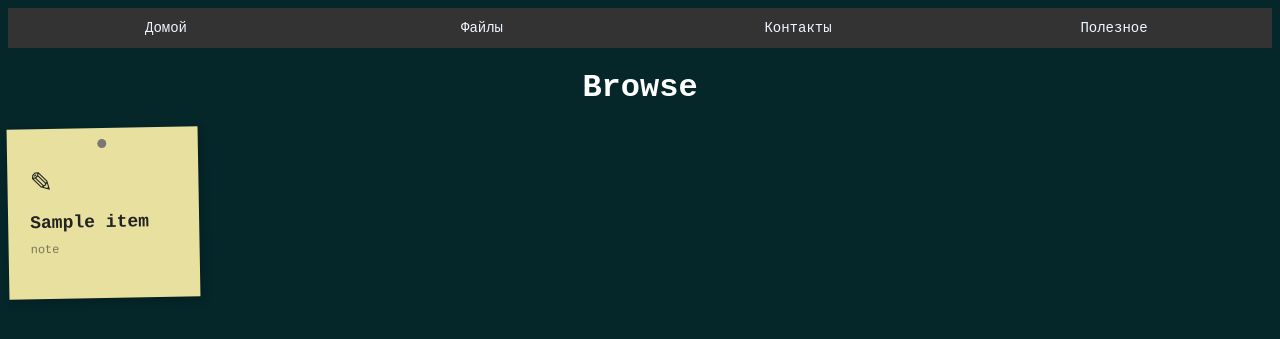
After one commit to vintdime/coolserver, a Flask app: template templates/browse.html in a window 1280 px wide. The commit adds this page. Shown: the top 339 px of the page. Run offline with Flask 3, Linux system fonts and the light colour scheme; the template is opened without the code that fills it: most values are stand-ins (such as "Sample title", 1, 10 or a date in 2020).

Commit message:
ну тут короче да

```diff
--- a/app.py
+++ b/app.py
@@ -1,10 +1,65 @@
 from flask import Flask, render_template, url_for
+from pathlib import Path
+import markdown
 
 app = Flask(__name__)
+
+CONTENT_DIR = Path(__file__).parent / "content"
 
 @app.route("/")
 def index():
     return render_template('index.html')
 
+@app.route("/Browse/")
+@app.route("/Browse/<path:filepath>")
+def Browse(filepath=""):
+
+    current_path = (CONTENT_DIR / filepath).resolve()
+
+    if CONTENT_DIR not in current_path.parents and current_path != CONTENT_DIR:
+        abort(404)
+
+    if current_path.is_file():
+
+        if current_path.suffix.lower() != ".md":
+            abort(404)
+
+        markdown_text = current_path.read_text(encoding="utf-8")
+
+        html = markdown.markdown(
+            markdown_text,
+            extensions=["fenced_code", "tables", "toc"]
+        )
+
+        return render_template(
+            "note.html",
+            content=html
+        )
+
+    if current_path.is_dir():
+
+        items = []
+
+        for item in sorted(current_path.iterdir()):
+
+            if item.is_dir():
+                items.append({
+                    "name": item.name,
+                    "type": "folder"
+                })
+
+            elif item.is_file() and item.suffix.lower() == ".md":
+                items.append({
+                    "name": item.stem,
+                    "type": "file"
+                })
+
+        return render_template(
+            "browse.html",
+            items=items,
+            current_path=filepath
+        )
+
+
 if __name__ == "__main__":
     app.run(debug=True)
--- a/static/css/main.css
+++ b/static/css/main.css
@@ -1,4 +1,193 @@
+/* Add a black background color to the top navigation */
+.topnav {
+  background-color: #333;
+  overflow: hidden;
+  display: flex;
+}
+.popup {
+    display: none;
+
+    position: fixed;
+    inset: 0;
+
+    width: 100%;
+    height: 100%;
+
+    background-color: rgba(0, 0, 0, 0.6);
+
+    z-index: 9999;
+}
+
+.popup-content {
+    position: absolute;
+
+    top: 50%;
+    left: 50%;
+    transform: translate(-50%, -50%);
+
+    width: 600px;
+    padding: 25px;
+
+    background-color: #333;
+    color: aliceblue;
+
+    border-radius: 10px;
+
+    box-sizing: border-box;
+}
+.close {
+    position: absolute;
+    top: 10px;
+    right: 15px;
+
+    font-size: 28px;
+    font-weight: bold;
+
+    color: aliceblue;
+    cursor: pointer;
+
+    transition: 0.2s;
+}
+
+.close:hover {
+    color: #04AA6D;
+    transform: scale(1.2);
+}
+
+/* Style the links inside the navigation bar */
+.topnav a {
+  flex: 1;
+  color: aliceblue;
+  text-align: center;
+  padding: 12px 0;
+  text-decoration: none;
+  font-size: 14px;
+  font-family: 'Courier New', Courier, monospace;
+}
+
+/* Change the color of links on hover */
+.topnav a:hover {
+  background-color: #ddd;
+  color: black;
+}
+
+/* Add a color to the active/current link */
+.topnav a.active {
+  background-color: #04AA6D;
+  color: white;
+}
 body {
-    margin: 0;
-    font-family: sans-serif;
+  background-color: #05272a;
 }
+
+h1 {
+  color: white;
+  text-align: center;
+  font-family: 'Courier New', Courier, monospace;
+}
+
+p {
+  font-family: 'Courier New', Courier, monospace;
+  font-size: 20px;
+  text-align: center;
+  color: aliceblue
+}
+li {
+color: aliceblue;
+font-family: 'Courier New', Courier, monospace;
+text-align: center;
+}
+  .note-grid {
+    display: grid;
+    grid-template-columns: repeat(auto-fill, minmax(190px, 1fr));
+    gap: 24px;
+}
+.note-grid {
+    display: grid;
+    grid-template-columns: repeat(auto-fill, minmax(190px, 1fr));
+    gap: 24px;
+}
+
+.sticky-note {
+    position: relative;
+    min-height: 170px;
+    padding: 22px;
+
+    background-color: #e7e09f;
+    color: #222;
+
+    text-decoration: none;
+
+    box-sizing: border-box;
+
+    box-shadow: 2px 3px 8px rgba(0, 0, 0, 0.25);
+
+    transform: rotate(-1deg);
+
+    transition: transform 0.18s ease, box-shadow 0.18s ease;
+}
+
+.sticky-note:nth-child(2n) {
+    transform: rotate(1.5deg);
+}
+
+.sticky-note:nth-child(3n) {
+    transform: rotate(-2deg);
+}
+
+.sticky-note:hover {
+    transform: rotate(0deg) translateY(-6px);
+    box-shadow: 4px 10px 18px rgba(0, 0, 0, 0.35);
+}
+
+.folder-note {
+    background-color: #b9d9b0;
+}
+
+.note-pin {
+    position: absolute;
+    width: 9px;
+    height: 9px;
+    top: 11px;
+    left: 50%;
+    transform: translateX(-50%);
+    border-radius: 50%;
+    background-color: #7c7770;
+}
+
+.note-icon {
+    margin-top: 15px;
+    margin-bottom: 14px;
+    font-size: 28px;
+}
+
+.note-title {
+    font-family: "Courier New", monospace;
+    font-size: 18px;
+    font-weight: bold;
+}
+
+.note-subtitle {
+    margin-top: 10px;
+    font-family: "Courier New", monospace;
+    font-size: 12px;
+    opacity: 0.55;
+}
+.back-button {
+      position: relative;
+    top: 5x;
+    right: 0px;
+
+    font-size: 28px;
+    font-weight: bold;
+
+    color: aliceblue;
+    cursor: pointer;
+
+    transition: 0.2s;
+    font-family: 'Courier New', Courier, monospace;
+}
+.empty {
+  text-align: center;
+  color: #e7e09f;
+}
--- a/templates/base.html
+++ b/templates/base.html
@@ -1,12 +1,49 @@
 <!DOCTYPE html>
 <html lang="en">
 <head>
-    <meta charset="UTF8">
-    <meta name="viewport" content="width=device-width, initial scale=1.0">
-    <link rel="stylesheet" href="{{ url_for('static', filename='css/main.css') }}"
+    <meta charset="UTF-8">
+    <meta name="viewport" content="width=device-width, initial-scale=1.0">
+
+    <link rel="stylesheet" href="{{ url_for('static', filename='css/main.css') }}">
+
     {% block head %}{% endblock %}
 </head>
+
 <body>
-    {% block body %}{% endblock %}
+
+<div class="topnav">
+  <a class="{% if request.path == '/' %}active{% endif %}" href="/">Домой</a>
+  <a class="{% if request.path == '/Browse' %}active{% endif %}" href="/Browse">Файлы</a>
+  <a class="" href="#" onclick="openContact(); return false;">Контакты</a>
+  <a class="{% if request.path == '/about' %}active{% endif %}" href="/about">Полезное</a>
+</div>
+
+<div id="contactPopup" class="popup">
+    <div class="popup-content">
+        <span class="close" onclick="closeContact()">&times;</span>
+
+        <h2>Можете написать мне здесь:</h2>
+
+        <p>
+            Telegram:
+            <a href="https://t.me/onedayyouwillcry" target="_blank">
+                @onedayyouwillcry
+            </a>
+        </p>
+    </div>
+</div>
+
+<script>
+function openContact() {
+    document.getElementById("contactPopup").style.display = "block";
+}
+
+function closeContact() {
+    document.getElementById("contactPopup").style.display = "none";
+}
+</script>
+
+{% block body %}{% endblock %}
+
 </body>
 </html>
--- /dev/null
+++ b/templates/browse.html
@@ -0,0 +1,65 @@
+{% extends "base.html" %}
+
+{% block body %}
+
+<main class="browse-container">
+
+    <h1>Browse</h1>
+
+    {% if current_path %}
+        <a class="back-button"
+           href="{{ url_for(
+               'Browse',
+               filepath=current_path.rsplit('/', 1)[0]
+           ) if '/' in current_path else url_for('Browse') }}">
+            ← Back
+        </a>
+    {% endif %}
+
+    <div class="note-grid">
+
+        {% for item in items %}
+
+            {% if item.type == "folder" %}
+
+                <a class="sticky-note folder-note"
+                   href="{{ url_for(
+                       'Browse',
+                       filepath=(current_path + '/' if current_path else '') + item.name
+                   ) }}">
+
+                    <div class="note-pin"></div>
+                    <div class="note-icon">📁</div>
+                    <div class="note-title">{{ item.name }}</div>
+                    <div class="note-subtitle">folder</div>
+
+                </a>
+
+            {% else %}
+
+                <a class="sticky-note"
+                   href="{{ url_for(
+                       'Browse',
+                       filepath=(current_path + '/' if current_path else '') + item.name + '.md'
+                   ) }}">
+
+                    <div class="note-pin"></div>
+                    <div class="note-icon">✎</div>
+                    <div class="note-title">{{ item.name }}</div>
+                    <div class="note-subtitle">note</div>
+
+                </a>
+
+            {% endif %}
+
+        {% else %}
+
+            <p class="empty">Пока здесь пусто.</p>
+
+        {% endfor %}
+
+    </div>
+
+</main>
+
+{% endblock %}
--- a/templates/index.html
+++ b/templates/index.html
@@ -5,5 +5,8 @@
 {% endblock %}
 
 {% block body %}
-<h1>ig</h1>
+<p>эмээ
+</p>
+<p>Это мой первый сайт. Я его написал потому что мне было очень скучно и мне показалось что это будет интересно. Завайбкожено на 80 процентов, но вроде я узнал что-то новое. Задеплоено 9 сентября
+</p>
 {% endblock %}
```
Also changed, not shown: templates/about.html (added, +9 -0 lines), templates/note.html (added, +11 -0 lines), static/css/bwowse.css (added).
